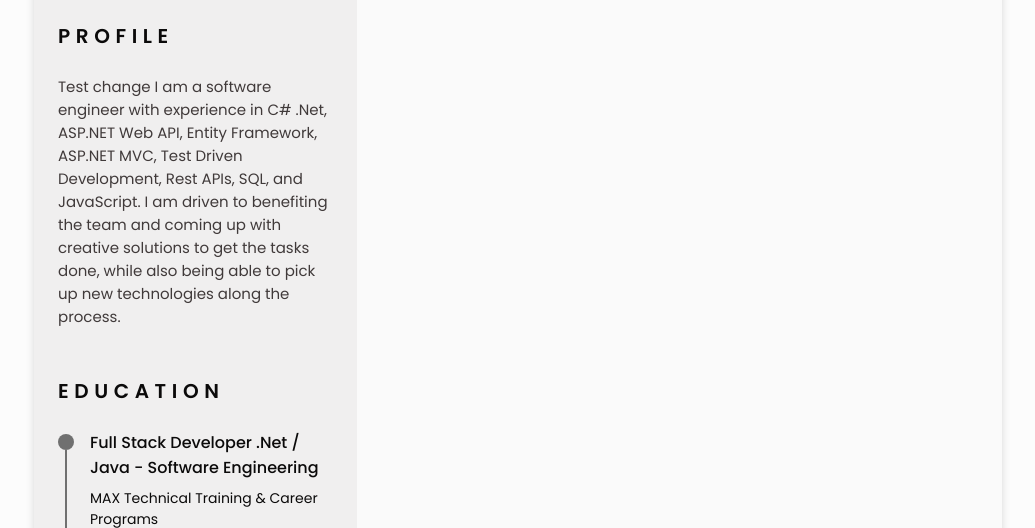
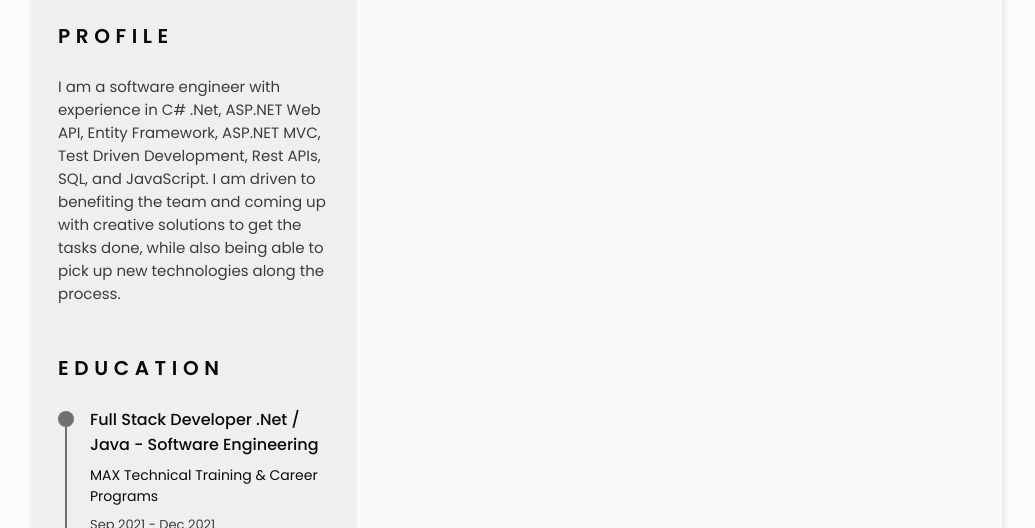
Before and after one commit to LashondaM/Coded-Resume, a plain HTML site: page index.html in a window 1280 px wide. Shown: the part 666-1194 px from the top of the page, without its empty margins (122-1157 px from the left). Drawn offline with nearby package versions, Linux system fonts and the light colour scheme.

Commit message:
revert test change

```diff
--- a/index.html
+++ b/index.html
@@ -109,7 +109,7 @@
                 <section class="profile section" id="profile">
                     <h2 class="section-title">Profile</h2>
 
-                    <p class="profile__description">Test change I am a software engineer with experience in C# .Net, ASP.NET Web API, Entity Framework, ASP.NET MVC, Test Driven Development, Rest APIs, SQL, and JavaScript. I am driven to benefiting the team and coming up with creative solutions to get the tasks done, while also being able to pick up new technologies along the process.</p>
+                    <p class="profile__description">I am a software engineer with experience in C# .Net, ASP.NET Web API, Entity Framework, ASP.NET MVC, Test Driven Development, Rest APIs, SQL, and JavaScript. I am driven to benefiting the team and coming up with creative solutions to get the tasks done, while also being able to pick up new technologies along the process.</p>
                 </section>
 
                 <!--========== EDUCATION ==========-->
```
